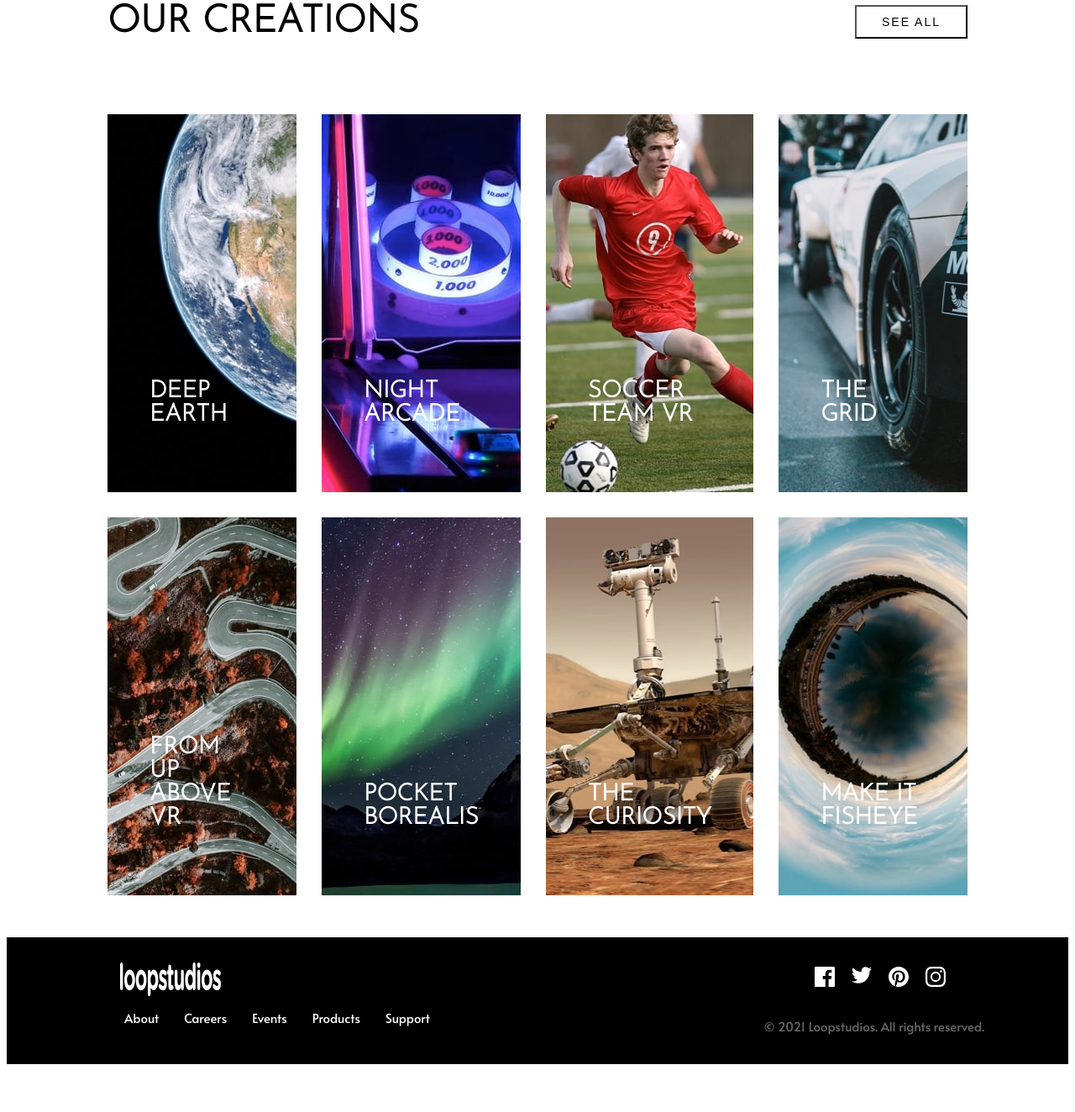
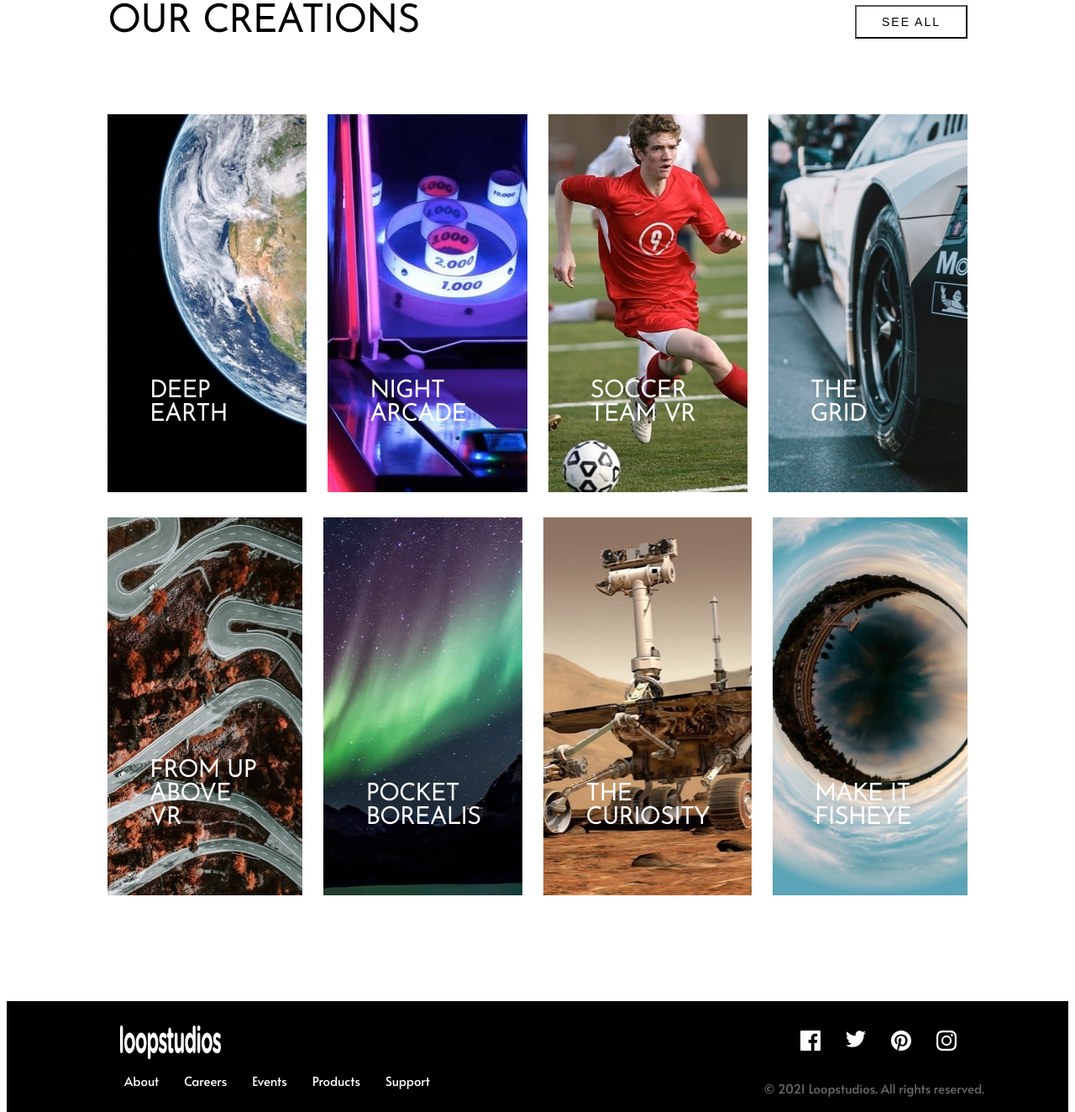
Before and after one commit to na-nandu1459/Thirdtask, a plain HTML site: page index.html in a window 1280 px wide. Shown: the part 1329-2653 px from the top of the page at 84% size. Before the commit the page ends 2604 px from the top, so only its background shows below. Drawn offline with Linux system fonts and the light colour scheme.

Commit message:
Thirdtask

```diff
--- a/index.html
+++ b/index.html
@@ -2,11 +2,10 @@
 <html lang="en">
 <head>
   <meta charset="UTF-8">
-  <meta name="viewport" content="width=device-width, initial-scale=1.0">
+  <meta name="viewport" content="width=device-width,initial-scale=1.0">
 
   <title>Loopstudios landing page</title>
-  <link rel="preconnect" href="https://fonts.gstatic.com">
-  <link href="https://fonts.googleapis.com/css2?family=Alata&family=Josefin+Sans:wght@300&display=swap" rel="stylesheet">
+
   <link rel="stylesheet" href="main.css">
 </head>
 <body>
@@ -64,6 +63,7 @@
       </button>
     </div>
     <div class="creation-items">
+    <div class="col1">
 
         <div class="creation-item creation-item--earth">
             <div class="creation-imgs"></div>
@@ -89,7 +89,9 @@
               The <br> Grid
             </h3>
           </div>
+        </div>
 
+        <div class="col2">
       <div class="creation-item creation-item--above">
         <div class="creation-imgs"></div>
         <h3 class="creation-name">
@@ -114,6 +116,7 @@
           Make It Fisheye
         </h3>
       </div>
+    </div>
     </div>
   </section>
   <section class="down-button">
--- a/main.css
+++ b/main.css
@@ -1,3 +1,5 @@
+@import url('https://fonts.googleapis.com/css2?family=Alata&display=swap');
+@import url('https://fonts.googleapis.com/css2?family=Josefin+Sans:wght@300&display=swap');
 *{
     box-sizing: border-box;
 }
@@ -135,11 +137,23 @@ body {
 }
 .creation-items {
    margin: 50px 0;
-    display: grid;
-    grid-template-columns: repeat(4, 1fr);
-    gap: 30px;
-    justify-content: center;
+    display: flex;/*it offers grid based system in rows and columns*/
+    /*grid-template-columns: repeat(4, 1fr);/*specifies the number of columns in a grid layout*/
 
+    flex-direction: column;
+    row-gap: 30px;
+}
+.col1{
+    display: flex;
+    flex-direction: row;
+    column-gap: 25px;
+    justify-content: space-around;
+}
+.col2{
+    display: flex;
+    flex-direction: row;
+    column-gap: 25px;
+    justify-content: space-around;
 }
 .creation-item {
     position: relative;
@@ -150,8 +164,8 @@ body {
     align-items: flex-end;
     cursor: pointer;
     width: 100%;
+
 }
-/*doubt ask tomarrow*/
 .creation-imgs {
     position: absolute;
     margin:0;
@@ -161,7 +175,7 @@ body {
     right: 0;*/
 }
 
-.creation-item:hover .creation-overlay {
+.creation-item:hover .creation-imgs {
     background-color: white;
     opacity: 0.5;
 }
@@ -177,7 +191,7 @@ body {
 
 .creation-item:hover .creation-name {
     color: hsla(0, 0%, 0%, 1);
-   /* z-index: 1; /*used to highlight */
+    z-index: 1; /*used to highlight */
 }
 
 
@@ -220,6 +234,7 @@ body {
     display: flex;
     justify-content: space-between;
     align-items: center;
+    margin-top: 10%;
 }
 
 .footer-left {
@@ -265,8 +280,10 @@ body {
 .footer-right {
    display: flex;
    flex-direction: column;
-    gap: 2px;
+    justify-content: space-around;
     color: hsl(0, 0%, 100%);
+    align-items: center;
+    text-align: center;
 }
 
 .footer-socials {
@@ -275,7 +292,7 @@ body {
 }
 
 .footer-social {
-    margin-left: 20px;
+    margin-right: 30px;
     cursor: pointer;
 }
 .footer-copyright {
@@ -286,7 +303,7 @@ body {
 }
 
 
-/*@media only screen and (max-width: 1270px) {
+@media only screen and (max-width: 1270px) {
     .leader-interactive {
         max-width: 500px;
     }
@@ -296,9 +313,9 @@ body {
         padding-bottom: 20px;
         height: auto;
     }
-}*/
+}
 
-@media only screen and (max-width: 1000px) {
+@media only screen and (max-width: 1024px) {
     .leader {
         display: flex;
         flex-direction: column;
@@ -325,6 +342,19 @@ body {
         background-size: cover;
         width: 100%;
         height: 150px;
+
+    }
+    .col1{
+        display: flex;
+        flex-direction: column;
+         row-gap: 25px;
+        justify-content: space-around;
+    }
+    .col2{
+        display: flex;
+        flex-direction: column;
+        row-gap: 25px;
+        justify-content: space-around;
     }
 
     .creation-item--earth {
@@ -384,7 +414,7 @@ body {
     }
 }
 
-@media only screen and (max-width: 700px) {
+@media only screen and (max-width: 900px) {
     .header {
         position: relative;
         padding: 20px;
@@ -469,7 +499,7 @@ body {
         padding: 20px;
     }
 }
-@media only screen and (max-width: 375px) {
+@media only screen and (max-width: 400px) {
 
     .header-title {
         font-size: 34px;
@@ -487,209 +517,3 @@ body {
         font-size: 32px;
     }
 }
-
-
-/*-----mediaquery--------*/
-/*
-@media only screen and (max-width: 600px) {
-    body{
-        align-items: center;
-
-    }
-    .header {
-        position: relative;
-        padding: 20px;
-        background-image: url(./images/mobile/image-hero.jpg);
-        background-size: 100%;
-    }
-
-    .header-info {
-        padding: 20px;
-    }
-
-    .header-title {
-        font-size: 36px;
-    }
-
-    .header-menu-heading {
-        display: none;
-        padding: 34px 20px;
-        align-items: center;
-        justify-content: space-between;
-        position: absolute;
-        top: 0;
-        left: 0;
-        right: 0;
-        z-index: 1;
-    }
-
-    /*.header-menu-heading.show {
-        display: flex;
-    }
-
-    .header-close {
-        cursor: pointer;
-    }
-
-    .header-list {
-        display: none;
-        padding: 20px;
-        position: absolute;
-        top: 0;
-        left: 0;
-        right: 0;
-        bottom: 0;
-
-        flex-direction: column;
-        justify-content: center;
-
-        background-color: black;
-        z-index: 0;
-    }
-
-    .header-list.show {
-        display: flex;
-    }
-
-    .header-item {
-        margin: 20px 0;
-        text-transform: uppercase;
-        font-family: "Josefin Sans", sans-serif;
-        font-size: 18px;
-    }
-
-    .header-menu {
-        display: block;
-        cursor: pointer;
-    }
-    .header-title {
-        font-size: 34px;
-    }
-
-    .leader-interactive {
-        height: 200px;
-    }
-
-    .leader-title {
-        font-size: 32px;
-    }
-
-    .creation-title {
-        font-size: 32px;
-    }
-
-    .leader-interactive {
-        max-width: 200px;
-    }
-
-    .leader-info {
-        padding: 40px;
-        padding-bottom: 20px;
-        text-align: center;
-        align-items: center;
-        justify-content: center;
-        margin-left: 100px;
-    }
-    .leader {
-        /*grid-template-columns: 1fr;
-        display: flex;
-        flex-direction: column;
-    }
-
-    .leader-interactive {
-        max-width: 300px;
-        width: 100%;
-        background-size: cover;
-    }
-
-    .creation-items {
-        /*grid-template-columns: 1fr;
-        display: flex;
-        flex-direction: column;
-        width: 100%;
-
-    }
-
-    .creation-item {
-        background-size: cover;
-        width: 100%;
-        height: 150px;
-    }
-
-    .creation-item--earth {
-        background-image: url(./images/mobile/image-deep-earth.jpg);
-    }
-
-    .creation-item--arcade {
-        background-image: url(./images/mobile/image-night-arcade.jpg);
-    }
-
-    .creation-item--soccer {
-        background-image: url(./images/mobile/image-soccer-team.jpg);
-    }
-
-    .creation-item--grid {
-        background-image: url(./images/mobile/image-grid.jpg);
-    }
-
-    .creation-item--above {
-        background-image: url(./images/mobile/image-from-above.jpg);
-    }
-
-    .creation-item--borealis {
-        background-image: url(./images/mobile/image-pocket-borealis.jpg);
-    }
-
-    .creation-item--curiosity {
-        background-image: url(./images/mobile/image-curiosity.jpg);
-    }
-
-    .creation-item--fisheye {
-        background-image: url(./images/mobile/image-fisheye.jpg);
-    }
-    .footer {
-        display: block;
-    }
-
-    .footer-left {
-        display: block;
-        text-align: center;
-    }
-
-    .footer-list {
-        flex-direction: column;
-    }
-
-    .footer-item {
-        margin-top: 20px;
-        margin-right: 0;
-    }
-
-    .footer-right {
-        margin-top: 30px;
-        justify-content: center;
-        justify-items: center;
-        margin-left: 100px;
-    }
-
-    .footer-social {
-        margin-left: 10px;
-        margin-right: 10px;
-    }
-    .creation-button{
-        display: none;
-    }
-    .down-btn{
-        background-color: white;
-        padding: 10px 30px;
-        text-transform: uppercase;
-        font-size: 14px;
-        letter-spacing: 2px;
-        cursor: pointer;
-        transition: 1ms;
-    }
-    .down:hover {
-        background-color:black;
-        color:white;
-    }
-}*/
```
